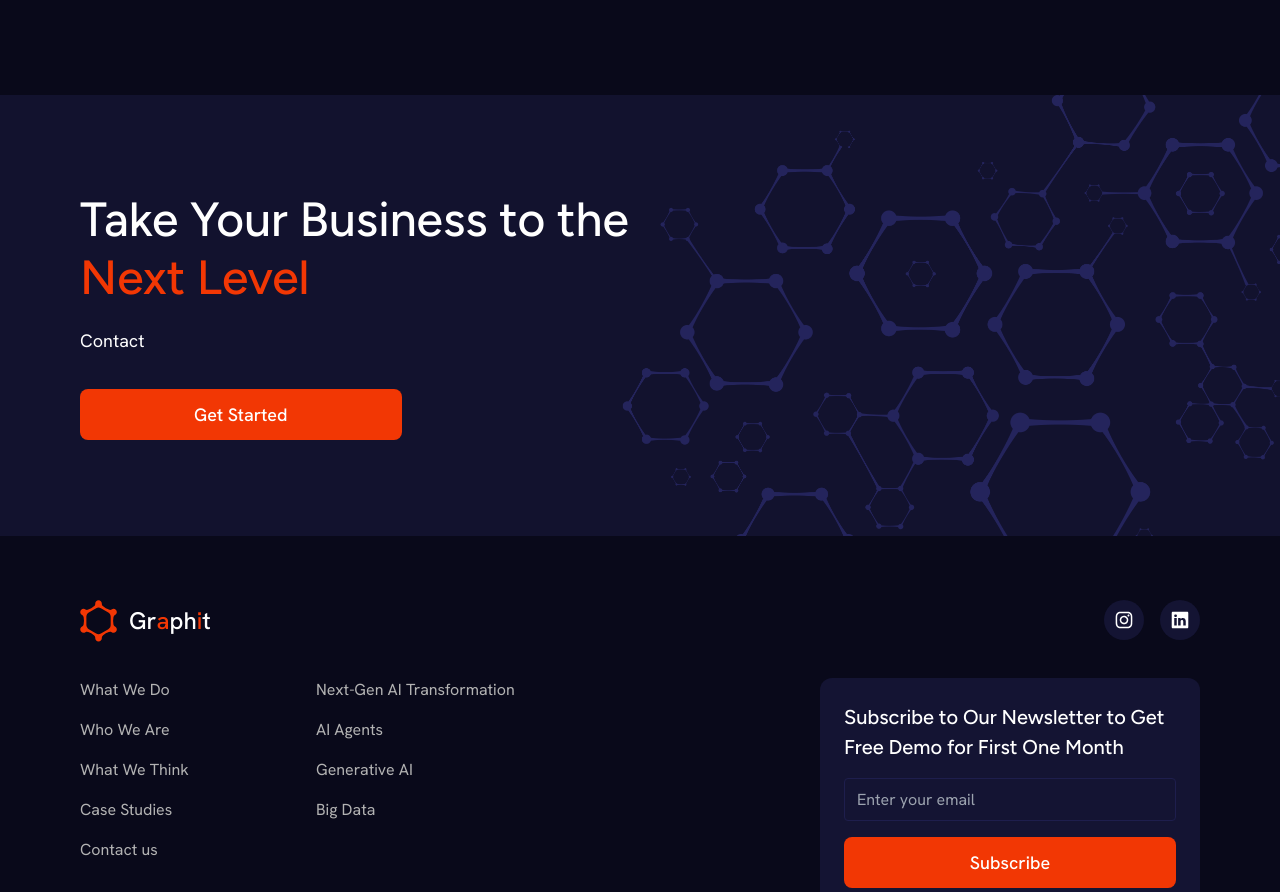
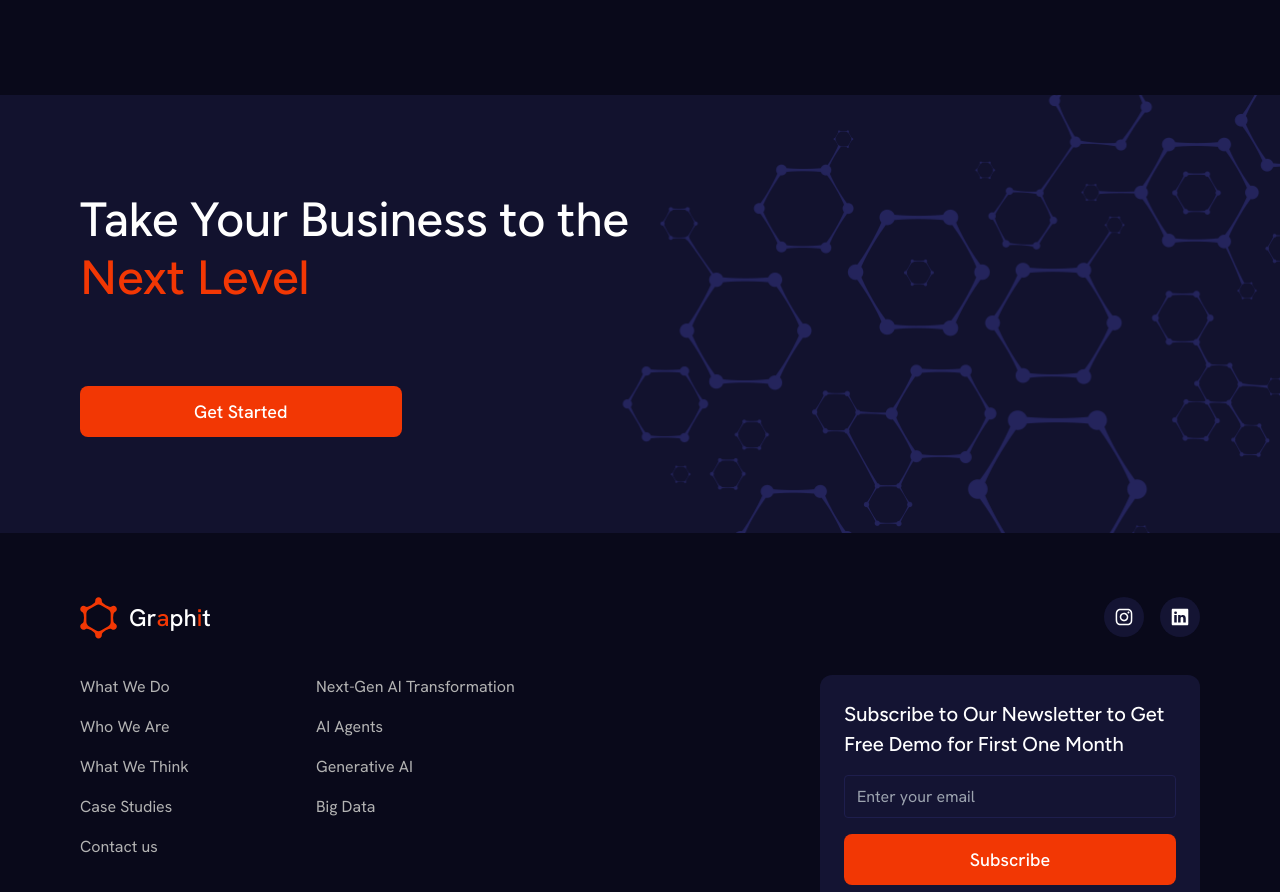
Before and after one commit to GraphITWeb/GraphITNew, a Next.js app: page / in a window 1280 px wide. Shown: the part 6629-7521 px from the top of the page. Built offline with nearby package versions, Linux system fonts and the light colour scheme.

Commit message:
Companies

```diff
--- a/src/components/Home/Business/Business.tsx
+++ b/src/components/Home/Business/Business.tsx
@@ -5,10 +5,8 @@ export default function Business() {
     return (
         <div className="business">
             <h2>Take Your Business to the <span style={{color: 'var(--orange)'}}>Next Level</span></h2>
-            <sub style={{color: 'white', marginBottom: 24}}>Contact</sub>
             <Button onClick={() => window.location.href = '/contact-us'} label='Get Started'
                     btnStyle={{padding: '12px 114px'}} btnDivStyle={{fontSize: 18}}/>
-            {/*<Image src={CTAImage} alt='CTA'/>*/}
         </div>
     )
 }
--- a/src/components/HomePage/home.css
+++ b/src/components/HomePage/home.css
@@ -192,7 +192,7 @@
     align-items: flex-start;
     background: url("../../assets/CTA.png") no-repeat center center;
     background-size: cover;
-    gap: 16px;
+    gap: 80px;
 }
 .business h2{
     display: grid;
```
